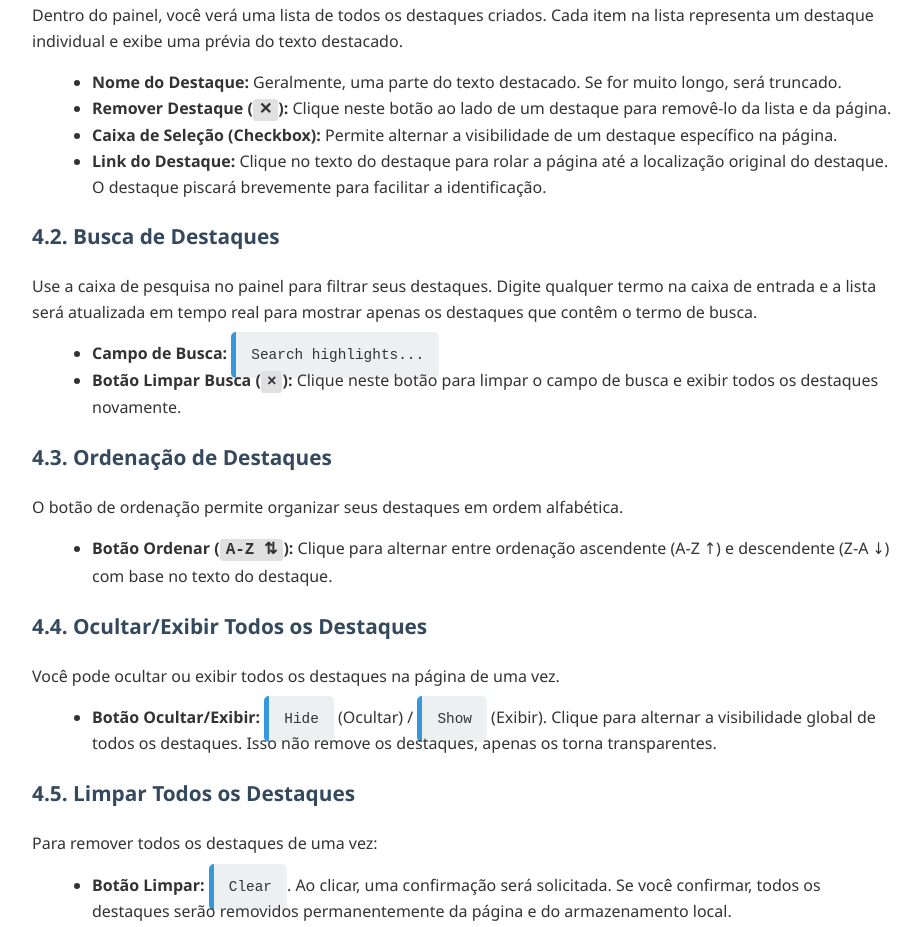
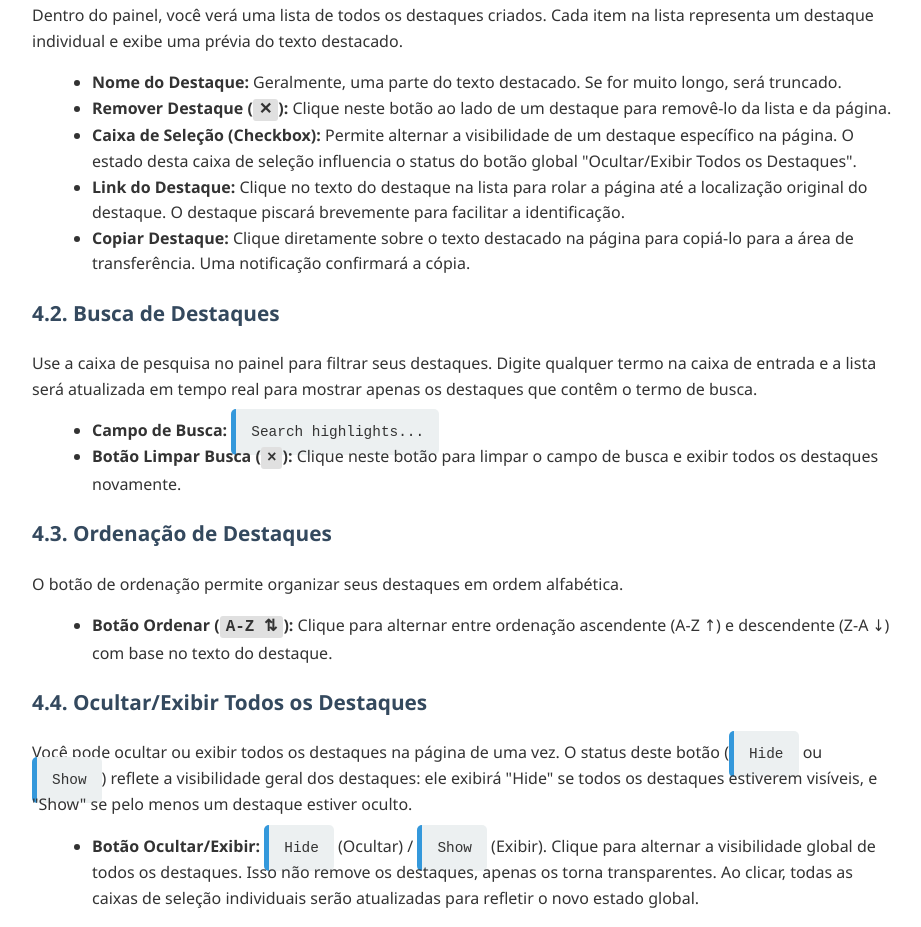
Before and after one commit to magasine/highlight-manager, a plain HTML site: page HM-Manual.html in a window 1280 px wide. Shown: the part 2119-3046 px from the top of the page, without its empty margins (178-1099 px from the left). Drawn offline with Linux system fonts and the light colour scheme.

Commit message:
Add files via upload

```diff
--- a/HM-Manual.html
+++ b/HM-Manual.html
@@ -303,11 +303,13 @@
                     lista e da página.</li>
                 <li><strong>Caixa de Seleção (Checkbox):</strong> Permite
                     alternar a visibilidade de um destaque específico na
-                    página.</li>
+                    página. O estado desta caixa de seleção influencia o
+                    status do botão global "Ocultar/Exibir Todos os Destaques".</li>
                 <li><strong>Link do Destaque:</strong> Clique no texto do
-                    destaque para rolar a página até a localização original
-                    do destaque. O destaque piscará brevemente para
+                    destaque na lista para rolar a página até a localização
+                    original do destaque. O destaque piscará brevemente para
                     facilitar a identificação.</li>
+                <li><strong>Copiar Destaque:</strong> Clique diretamente sobre o texto destacado na página para copiá-lo para a área de transferência. Uma notificação confirmará a cópia.</li>
             </ul>
 
             <h3>4.2. Busca de Destaques</h3>
@@ -335,13 +337,18 @@
 
             <h3>4.4. Ocultar/Exibir Todos os Destaques</h3>
             <p>Você pode ocultar ou exibir todos os destaques na página de
-                uma vez.</p>
+                uma vez. O status deste botão (<span class="code-snippet">Hide</span> ou <span class="code-snippet">Show</span>)
+                reflete a visibilidade geral dos destaques: ele exibirá "Hide" se todos os destaques estiverem
+                visíveis, e "Show" se pelo menos um destaque estiver oculto.
+            </p>
             <ul>
                 <li><strong>Botão Ocultar/Exibir:</strong> <span class="code-snippet">Hide</span> (Ocultar) / <span
                         class="code-snippet">Show</span> (Exibir). Clique
                     para alternar a visibilidade global de todos os
                     destaques. Isso não remove os destaques, apenas os torna
-                    transparentes.</li>
+                    transparentes. Ao clicar, todas as caixas de seleção
+                    individuais serão atualizadas para refletir o novo estado
+                    global.</li>
             </ul>
 
             <h3>4.5. Limpar Todos os Destaques</h3>
```
